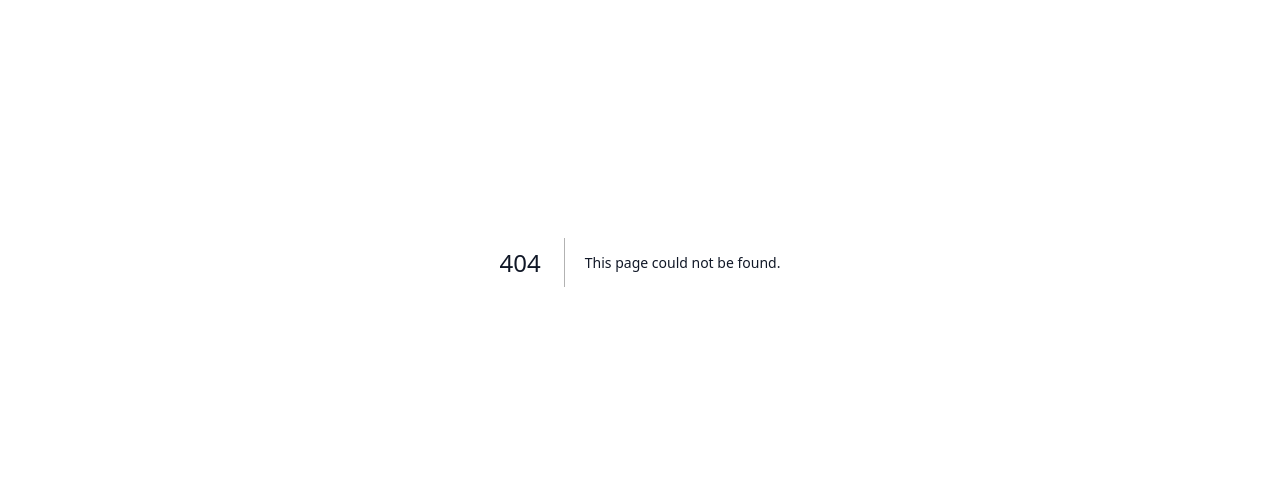
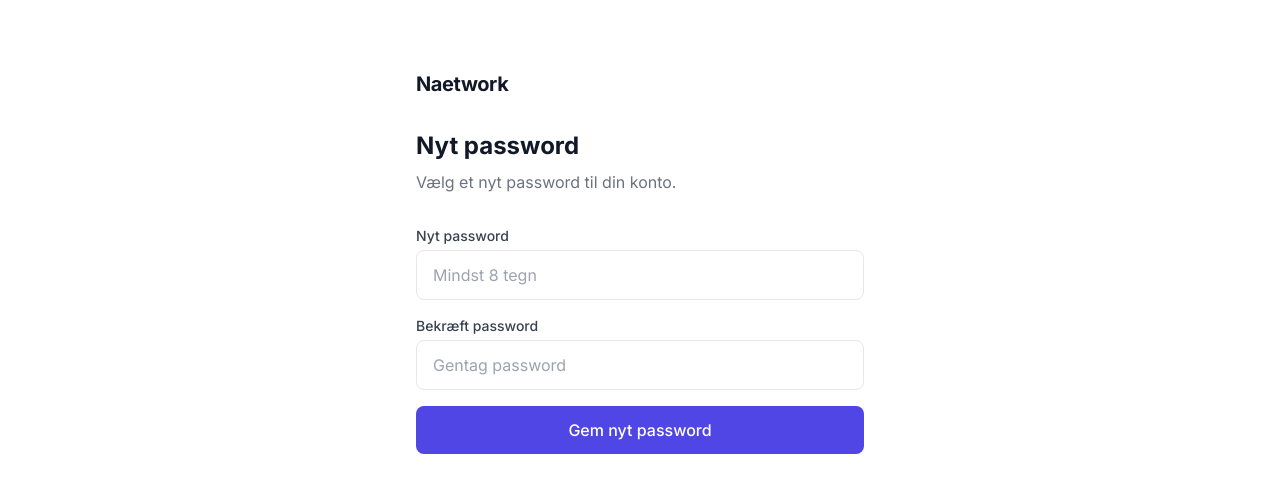
Before and after one commit to mikkelstreet-png/Naetwork, a Next.js app: page /reset-password in a window 1280 px wide. Before the commit this address had no page. Shown: the part 138-642 px from the top of the page. Built offline with nearby package versions, Linux system fonts and the light colour scheme; no server answers.

Commit message:
feat: Round 2 – auth, profiles, deletion flow

```diff
--- /dev/null
+++ b/app/reset-password/page.tsx
@@ -0,0 +1,88 @@
+'use client';
+import { useState } from 'react';
+import { createClient } from '@/lib/supabase/client';
+import Link from 'next/link';
+import { useRouter } from 'next/navigation';
+
+export default function ResetPasswordPage() {
+  const [password, setPassword] = useState('');
+  const [confirm, setConfirm] = useState('');
+  const [loading, setLoading] = useState(false);
+  const [error, setError] = useState('');
+  const [done, setDone] = useState(false);
+  const router = useRouter();
+  const supabase = createClient();
+
+  async function handleSubmit(e: React.FormEvent) {
+    e.preventDefault();
+    if (password !== confirm) {
+      setError('Password stemmer ikke overens.');
+      return;
+    }
+    setLoading(true);
+    const { error } = await supabase.auth.updateUser({ password });
+    if (error) {
+      setError(error.message);
+      setLoading(false);
+    } else {
+      setDone(true);
+      setTimeout(() => router.push('/profil'), 2000);
+    }
+  }
+
+  if (done) {
+    return (
+      <main className="min-h-screen bg-white flex items-center justify-center px-6">
+        <div className="w-full max-w-md text-center">
+          <h1 className="text-2xl font-bold text-gray-900 mb-3">Password opdateret</h1>
+          <p className="text-gray-500">Du bliver sendt videre til din profil...</p>
+        </div>
+      </main>
+    );
+  }
+
+  return (
+    <main className="min-h-screen bg-white flex items-center justify-center px-6">
+      <div className="w-full max-w-md">
+        <div className="mb-8">
+          <Link href="/" className="font-bold text-xl tracking-tight text-gray-900">Naetwork</Link>
+        </div>
+        <h1 className="text-2xl font-bold text-gray-900 mb-2">Nyt password</h1>
+        <p className="text-gray-500 mb-8">Vælg et nyt password til din konto.</p>
+        <form onSubmit={handleSubmit} className="space-y-4">
+          <div>
+            <label className="block text-sm font-medium text-gray-700 mb-1">Nyt password</label>
+            <input
+              type="password"
+              required
+              minLength={8}
+              value={password}
+              onChange={e => setPassword(e.target.value)}
+              className="w-full border border-gray-200 rounded-lg px-4 py-3 focus:outline-none focus:ring-2 focus:ring-indigo-500"
+              placeholder="Mindst 8 tegn"
+            />
+          </div>
+          <div>
+            <label className="block text-sm font-medium text-gray-700 mb-1">Bekræft password</label>
+            <input
+              type="password"
+              required
+              value={confirm}
+              onChange={e => setConfirm(e.target.value)}
+              className="w-full border border-gray-200 rounded-lg px-4 py-3 focus:outline-none focus:ring-2 focus:ring-indigo-500"
+              placeholder="Gentag password"
+            />
+          </div>
+          {error && <p className="text-red-600 text-sm">{error}</p>}
+          <button
+            type="submit"
+            disabled={loading}
+            className="w-full bg-indigo-600 hover:bg-indigo-700 text-white font-medium py-3 rounded-lg transition-colors disabled:opacity-50"
+          >
+            {loading ? 'Gemmer...' : 'Gem nyt password'}
+          </button>
+        </form>
+      </div>
+    </main>
+  );
+}
```
